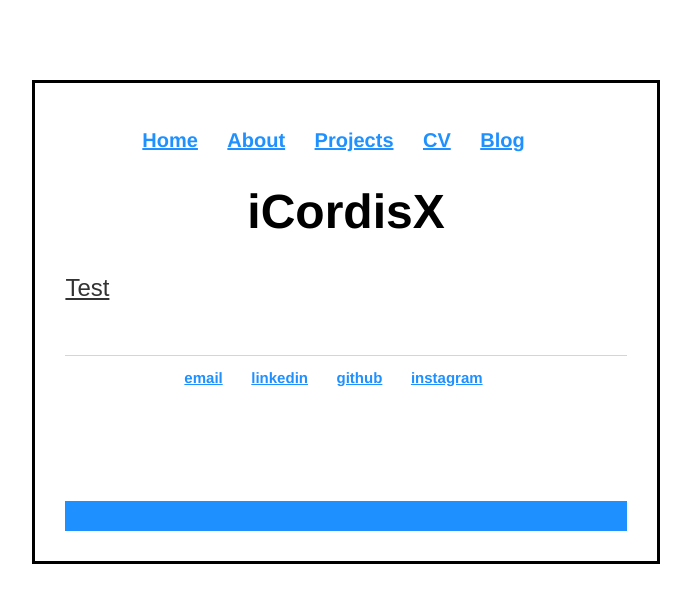
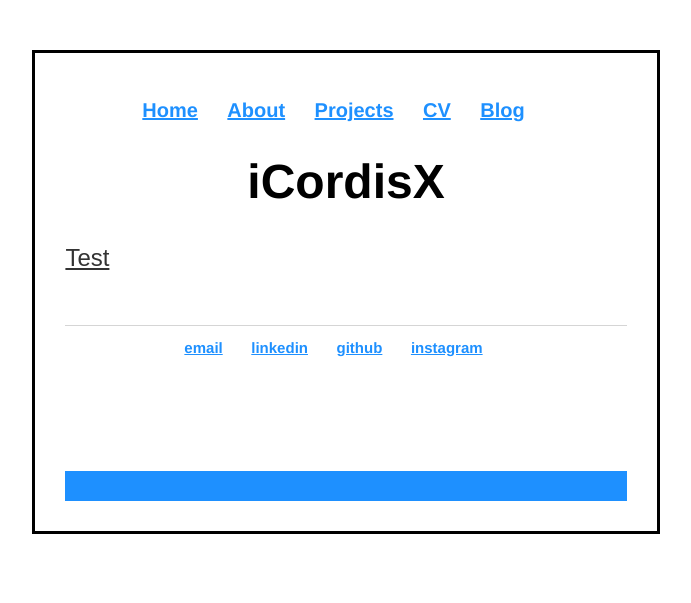
Before and after one commit to pat-liu/WebsiteV1, a Jekyll site: the page built from projects/icordisx.html, in a window 1280 px wide. Shown: the top 603 px of the page, without its empty margins (294-985 px from the left). Built offline with Jekyll 4.4.1, drawn with Linux system fonts in a browser that asks for light colours.

Commit message:
Update main.css

```diff
--- a/css/main.css
+++ b/css/main.css
@@ -116,7 +116,7 @@ ul.posts li {
     padding: 0;
     }
    body {
-    margin: 30px auto;
+    margin: auto;
     width: 70%;
     border: black;
     border-width: 3px;
```
